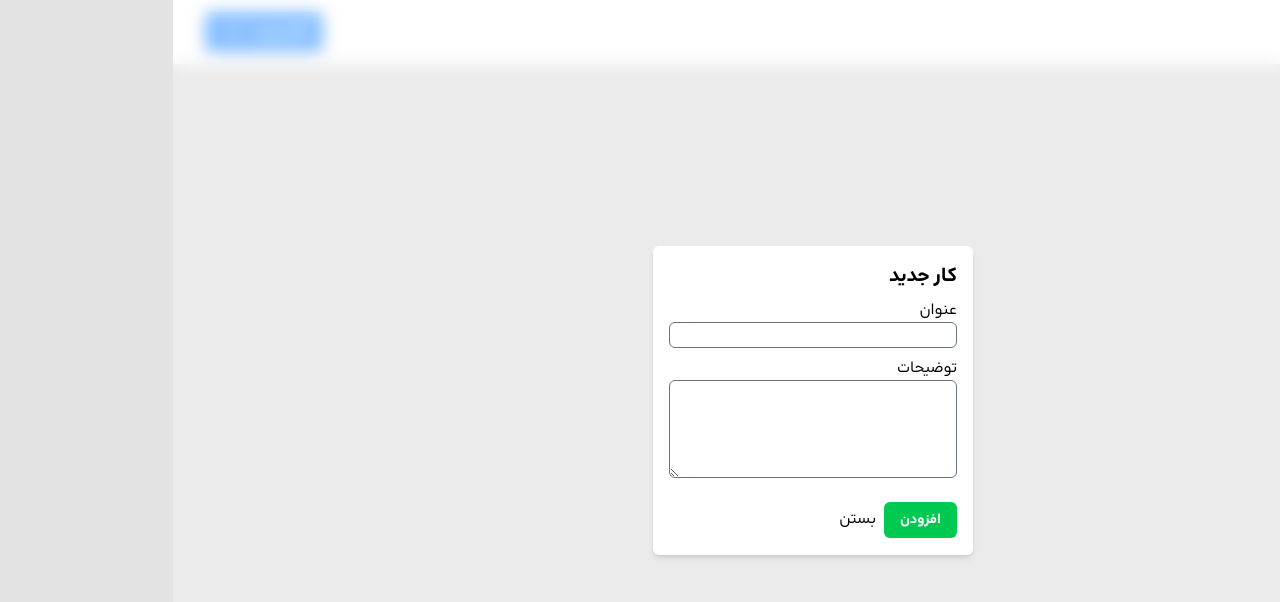
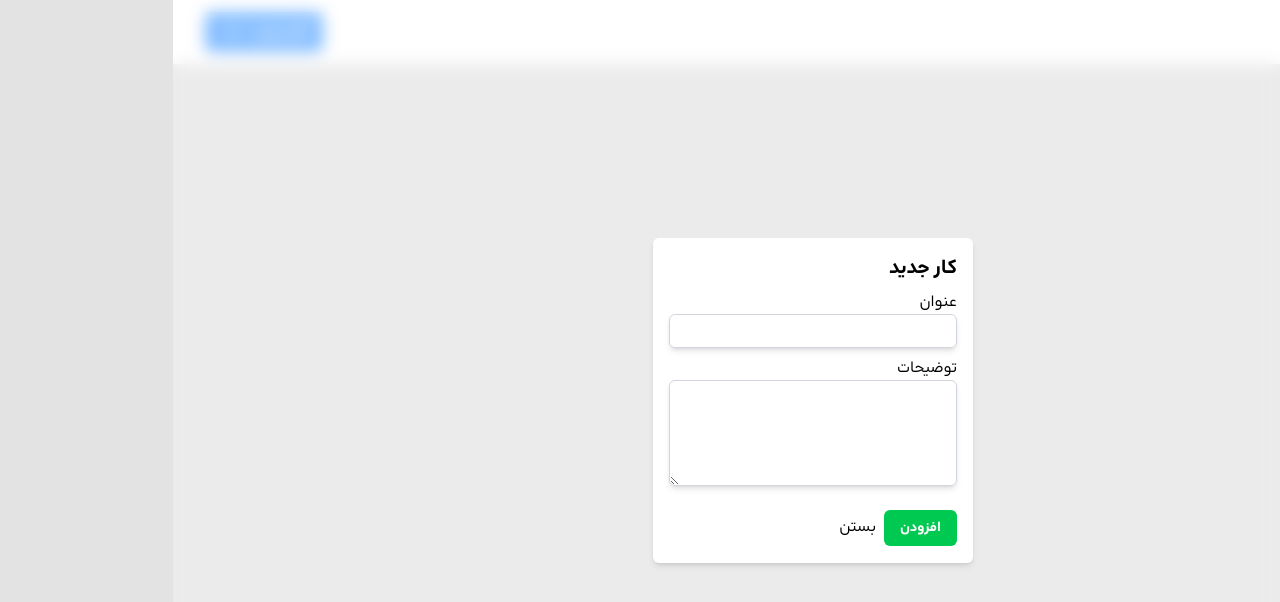
Before and after one commit to amirhirx/react-todo-app, a React (Vite) app: page / in a window 1280 px wide. Both pictures are taken after a click on the button "کار جدید". Shown: the top 602 px of the page. Built offline with nearby package versions, Linux system fonts and the light colour scheme.

Commit message:
Edit AddTaskModal & EditTaskModal styles

```diff
--- a/src/components/AddTaskModal.tsx
+++ b/src/components/AddTaskModal.tsx
@@ -27,12 +27,12 @@ function AddTaskModal({ closeModal }: IAddTaskModal) {
             <div className="bg-white my-4 w-80 mx-auto rounded-md p-4 shadow-md">
                 <h2 className="font-bold text-xl">کار جدید</h2>
                 <div className="my-2">
-                    <label htmlFor="">عنوان</label>
+                    <label htmlFor="new-task-title">عنوان</label>
                     <input
                         id="new-task-title"
                         name="new-task-title"
                         type="text"
-                        className="w-full border border-gray-500 rounded-md outline-none px-2"
+                        className="w-full border border-gray-300 rounded-md outline-none px-2 py-1 shadow-md"
                         value={newTaskObj.title}
                         onChange={(event) => {
                             setNewTaskObj((prev) => {
@@ -42,12 +42,12 @@ function AddTaskModal({ closeModal }: IAddTaskModal) {
                     />
                 </div>
                 <div className="my-2">
-                    <label htmlFor="">توضیحات</label>
+                    <label htmlFor="new-task-text">توضیحات</label>
                     <textarea
                         name="new-task-text"
                         id="new-task-text"
                         rows={4}
-                        className="w-full min-w-full max-w-full min-h-12 border border-gray-500 rounded-md outline-none px-2"
+                        className="w-full min-w-full max-w-full min-h-12 border border-gray-300 rounded-md outline-none px-2 py-1 shadow-md"
                         value={newTaskObj.text}
                         onChange={(event) => {
                             setNewTaskObj((prev) => {
--- a/src/components/EditTaskModal.tsx
+++ b/src/components/EditTaskModal.tsx
@@ -33,23 +33,23 @@ function EditTaskModal({ id, flag, title, text, closeModal }: IEditTaskModal) {
             <div className="bg-white my-4 w-80 mx-auto rounded-md p-4 shadow-md">
                 <h2 className="font-bold text-xl">ویرایش کار</h2>
                 <div className="my-2">
-                    <label htmlFor="">عنوان</label>
+                    <label htmlFor="task-title">عنوان</label>
                     <input
                         id="task-title"
                         name="task-title"
                         type="text"
-                        className="w-full border border-gray-500 rounded-md outline-none px-2"
+                        className="w-full border border-gray-300 rounded-md outline-none px-2 py-1 shadow-md"
                         value={taskTitle}
                         onChange={(event) => setTaskTitle(event.target.value)}
                     />
                 </div>
                 <div className="my-2">
-                    <label htmlFor="">توضیحات</label>
+                    <label htmlFor="task-text">توضیحات</label>
                     <textarea
                         name="task-text"
                         id="task-text"
                         rows={4}
-                        className="w-full min-w-full max-w-full min-h-12 border border-gray-500 rounded-md outline-none px-2"
+                        className="w-full min-w-full max-w-full min-h-12 border border-gray-300 rounded-md outline-none px-2 py-1 shadow-md"
                         value={taskText}
                         onChange={(event) => setTaskText(event.target.value)}
                     ></textarea>
```
